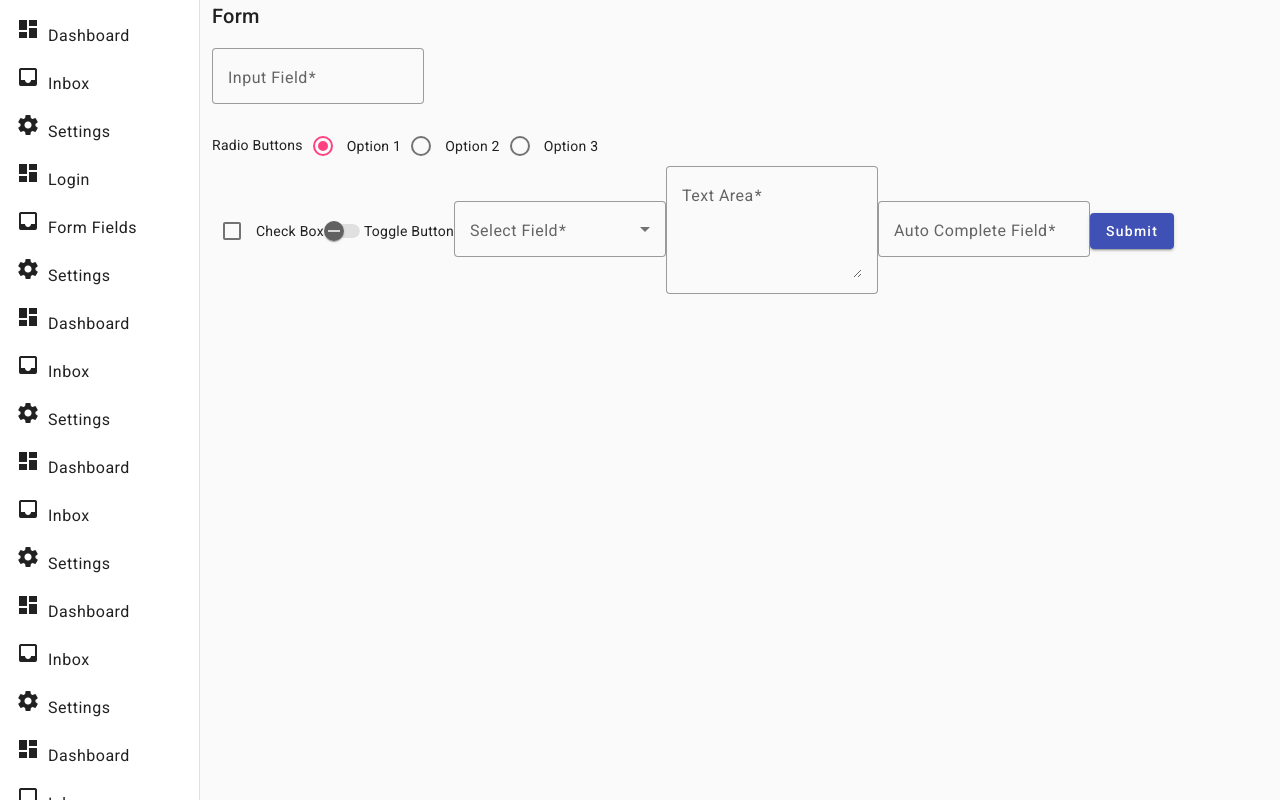
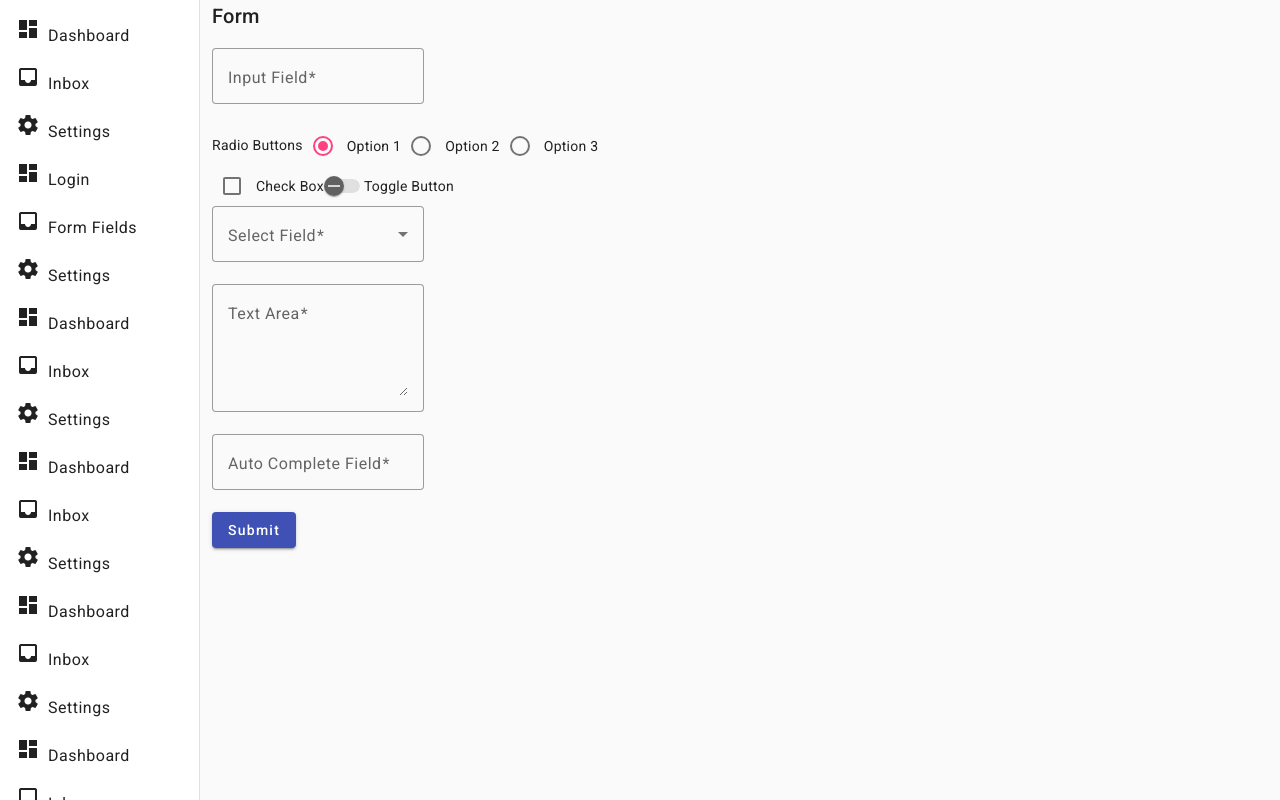
Before and after one commit to sivaprasadtalapagala/angular-material, an Angular app: page /leftnav/formfields in a window 1280 px wide. Built offline with nearby package versions, Linux system fonts and the light colour scheme.

Commit message:
styles applied to form fields

```diff
--- a/src/app/left-nav/form-fields/form-fields.component.html
+++ b/src/app/left-nav/form-fields/form-fields.component.html
@@ -1,13 +1,15 @@
 <div class="container">
     <h2>Form</h2>
     <form [formGroup]="form" (ngSubmit)="onSubmit()">
-      <mat-form-field appearance="outline">
-        <mat-label>Input Field</mat-label>
-        <input matInput formControlName="inputField">
-        <mat-error *ngIf="form.controls.inputField.hasError('required')">Input field is required</mat-error>
-      </mat-form-field>
+     <div class="form-field">
+        <mat-form-field appearance="outline">
+            <mat-label>Input Field</mat-label>
+            <input matInput formControlName="inputField">
+            <mat-error *ngIf="form.controls.inputField.hasError('required')">Input field is required</mat-error>
+          </mat-form-field>
+     </div>
 
-      <div>
+      <div  class="form-field">
         <mat-label>Radio Buttons</mat-label>
         <mat-radio-group formControlName="radioButton">
           <mat-radio-button value="option1">Option 1</mat-radio-button>
@@ -16,10 +18,10 @@
         </mat-radio-group>
       </div>
 
-      <mat-checkbox formControlName="checkBox">Check Box</mat-checkbox>
+      <mat-checkbox formControlName="checkBox"  class="form-field">Check Box</mat-checkbox>
 
-      <mat-slide-toggle formControlName="toggleButton">Toggle Button</mat-slide-toggle>
-
+      <mat-slide-toggle formControlName="toggleButton"  class="form-field">Toggle Button</mat-slide-toggle>
+   <div  class="form-field">
       <mat-form-field appearance="outline">
         <mat-label>Select Field</mat-label>
         <mat-select formControlName="selectField">
@@ -29,13 +31,15 @@
         </mat-select>
         <mat-error *ngIf="form.controls.selectField.hasError('required')">Select field is required</mat-error>
       </mat-form-field>
-
+    </div>
+    <div class="form-field">
       <mat-form-field appearance="outline">
         <mat-label>Text Area</mat-label>
         <textarea matInput rows="4" formControlName="textArea"></textarea>
         <mat-error *ngIf="form.controls.textArea.hasError('required')">Text area is required</mat-error>
       </mat-form-field>
-
+    </div>
+    <div class="form-field">
       <mat-form-field appearance="outline">
         <mat-label>Auto Complete Field</mat-label>
         <input matInput formControlName="autoComplete" [matAutocomplete]="auto">
@@ -46,7 +50,7 @@
         </mat-autocomplete>
         <mat-error *ngIf="form.controls.autoComplete.hasError('required')">Auto complete field is required</mat-error>
       </mat-form-field>
-
+    </div>
       <button mat-raised-button color="primary" type="submit">Submit</button>
     </form>
   </div>
```
Also changed, not shown: src/app/left-nav/form-fields/form-fields.component.scss (+36 -0 lines).
